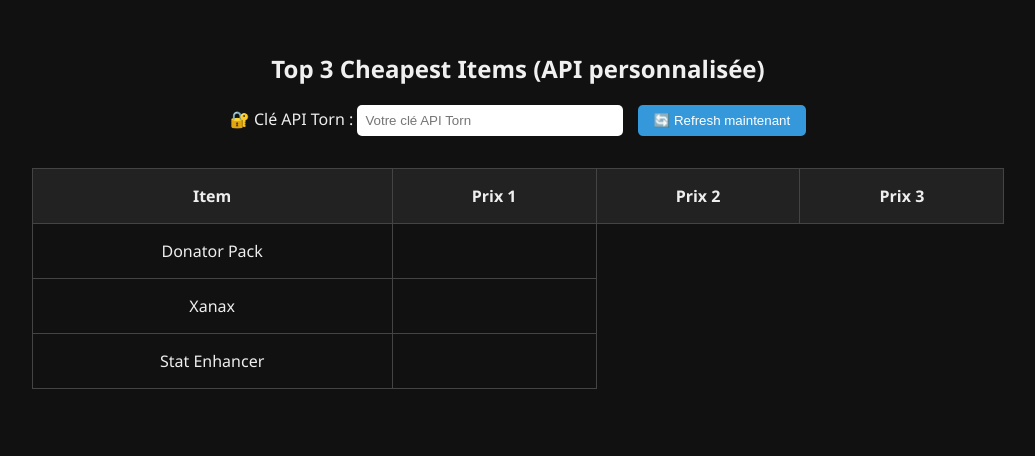
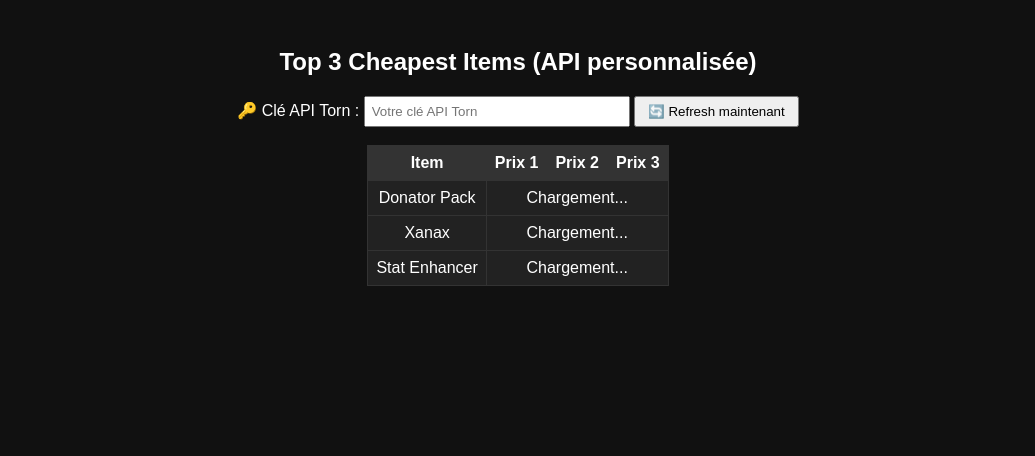
Before and after one commit to sleyesic/torn-price-tracker, a website: page index.html in a window 1280 px wide. Shown: the whole page, without its empty margins (122-1157 px from the left). Drawn offline with Linux system fonts and the light colour scheme.

Commit message:
Auto push

```diff
--- a/index.html
+++ b/index.html
@@ -1,112 +1,78 @@
-
 <!DOCTYPE html>
 <html lang="fr">
 <head>
-  <meta charset="UTF-8">
+  <meta charset="UTF-8" />
   <title>Top 3 Cheapest Items (API personnalisée)</title>
   <style>
     body {
-      background-color: #111;
-      color: #eee;
-      font-family: 'Segoe UI', sans-serif;
+      background: #111;
+      color: white;
+      font-family: Arial, sans-serif;
       text-align: center;
-      margin: 0;
-      padding: 2rem;
+      padding: 20px;
     }
-    h2 {
-      color: #f0f0f0;
+    table {
+      width: 90%%;
+      margin: auto;
+      border-collapse: collapse;
+      background-color: #222;
     }
-    input[type="text"] {
-      padding: 0.5rem;
-      border: none;
-      border-radius: 5px;
+    th, td {
+      border: 1px solid #333;
+      padding: 8px;
+    }
+    th {
+      background-color: #333;
+    }
+    a {
+      color: #00f0ff;
+      text-decoration: none;
+    }
+    input {
+      padding: 6px;
       width: 250px;
-      margin-right: 10px;
     }
     button {
-      background-color: #3498db;
-      color: white;
-      padding: 0.5rem 1rem;
-      border: none;
-      border-radius: 5px;
-      cursor: pointer;
-    }
-    table {
-      margin: 2rem auto;
-      border-collapse: collapse;
-      width: 80%;
-    }
-    th, td {
-      padding: 1rem;
-      border: 1px solid #444;
-    }
-    th {
-      background-color: #222;
-    }
-    td a {
-      color: #4fc3f7;
-      text-decoration: none;
-    }
-    td a:hover {
-      text-decoration: underline;
+      padding: 6px 12px;
     }
   </style>
 </head>
 <body>
   <h2>Top 3 Cheapest Items (API personnalisée)</h2>
-  <p>
-    🔐 Clé API Torn :
-    <input type="text" id="apiKey" placeholder="Votre clé API Torn">
-    <button id="loadPrices">🔄 Refresh maintenant</button>
-  </p>
+  🔑 Clé API Torn :
+  <input type="text" id="apiKey" placeholder="Votre clé API Torn" />
+  <button id="loadPrices">🔄 Refresh maintenant</button>
+  <br /><br />
   <table>
     <thead>
       <tr><th>Item</th><th>Prix 1</th><th>Prix 2</th><th>Prix 3</th></tr>
     </thead>
     <tbody>
-      <tr><td>Donator Pack</td><td id="dp"></td></tr>
-      <tr><td>Xanax</td><td id="xanax"></td></tr>
-      <tr><td>Stat Enhancer</td><td id="stat"></td></tr>
+      <tr><td>Donator Pack</td><td colspan="3" id="dp">Chargement...</td></tr>
+      <tr><td>Xanax</td><td colspan="3" id="xanax">Chargement...</td></tr>
+      <tr><td>Stat Enhancer</td><td colspan="3" id="stat">Chargement...</td></tr>
     </tbody>
   </table>
-  <p id="error" style="color: red;"></p>
-
   <script>
-    const items = {
-      283: "dp",
-      206: "xanax",
-      209: "stat"
-    };
-
+    const items = { 283: "dp", 206: "xanax", 209: "stat" };
     document.getElementById("apiKey").value = localStorage.getItem("tornApiKey") || "";
 
     async function loadPrices() {
       const key = document.getElementById("apiKey").value.trim();
       localStorage.setItem("tornApiKey", key);
-      document.getElementById("error").textContent = "";
-
-      if (!key) {
-        document.getElementById("error").textContent = "Veuillez entrer votre clé API Torn.";
-        return;
-      }
-
       for (const [itemId, htmlId] of Object.entries(items)) {
         try {
           const res = await fetch(`/api/proxy?itemId=${itemId}&key=${key}`);
           const data = await res.json();
-
           if (data.error) throw new Error(data.error);
           const listings = data.itemmarket?.listings || [];
-          const top3 = listings.slice(0, 3);
-
+          const top3 = listings.slice(0, 3).map(i =>
+            `<a href="https://www.torn.com/imarket.php#/p=shop&type=inventory&searchname=&id=${itemId}" target="_blank">${i.price.toLocaleString()}$ (${i.amount})</a>`
+          );
           document.getElementById(htmlId).innerHTML =
-            top3.map(l =>
-              `<a href="https://www.torn.com/imarket.php#/p=shop&type=inventory&searchname=&id=${itemId}" target="_blank">
-                ${l.price.toLocaleString()}$ (${l.amount})
-              </a>`
-            ).join("") || "<td colspan='3'>N/A</td>";
+            `<td>${top3[0] || "N/A"}</td><td>${top3[1] || "N/A"}</td><td>${top3[2] || "N/A"}</td>`;
         } catch (e) {
-          document.getElementById(htmlId).innerHTML = "<td colspan='3'>Erreur de chargement</td>";
+          document.getElementById(htmlId).innerHTML = '<td colspan="3">Erreur de chargement</td>';
         }
       }
     }
--- a/package.json
+++ b/package.json
@@ -1,8 +1,7 @@
-
 {
-  "name": "torn-price-with-key",
+  "name": "torn-price-ui",
   "version": "1.0.0",
   "dependencies": {
-    "node-fetch": "^2.6.1"
+    "node-fetch": "^2.6.7"
   }
 }
```
Also changed, not shown: netlify/functions/proxy.js (+13 -17 lines), netlify.toml.
